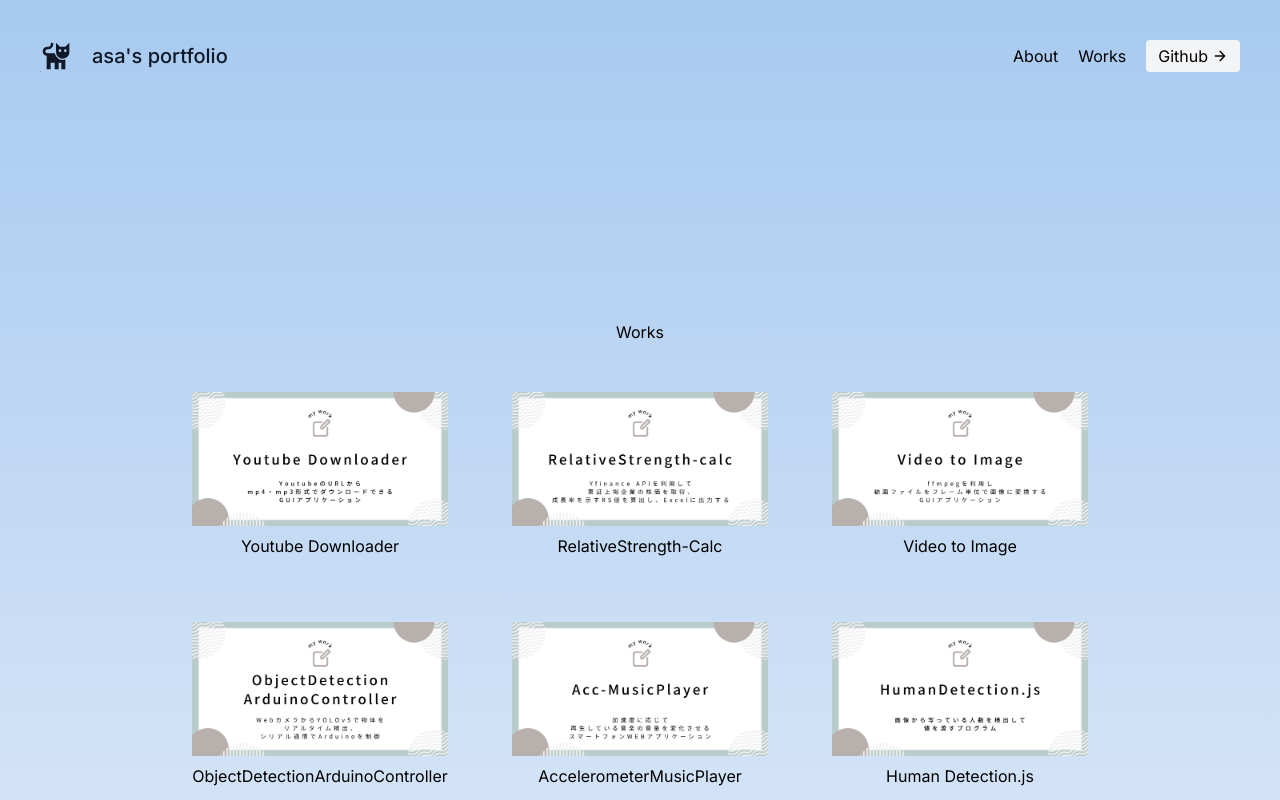
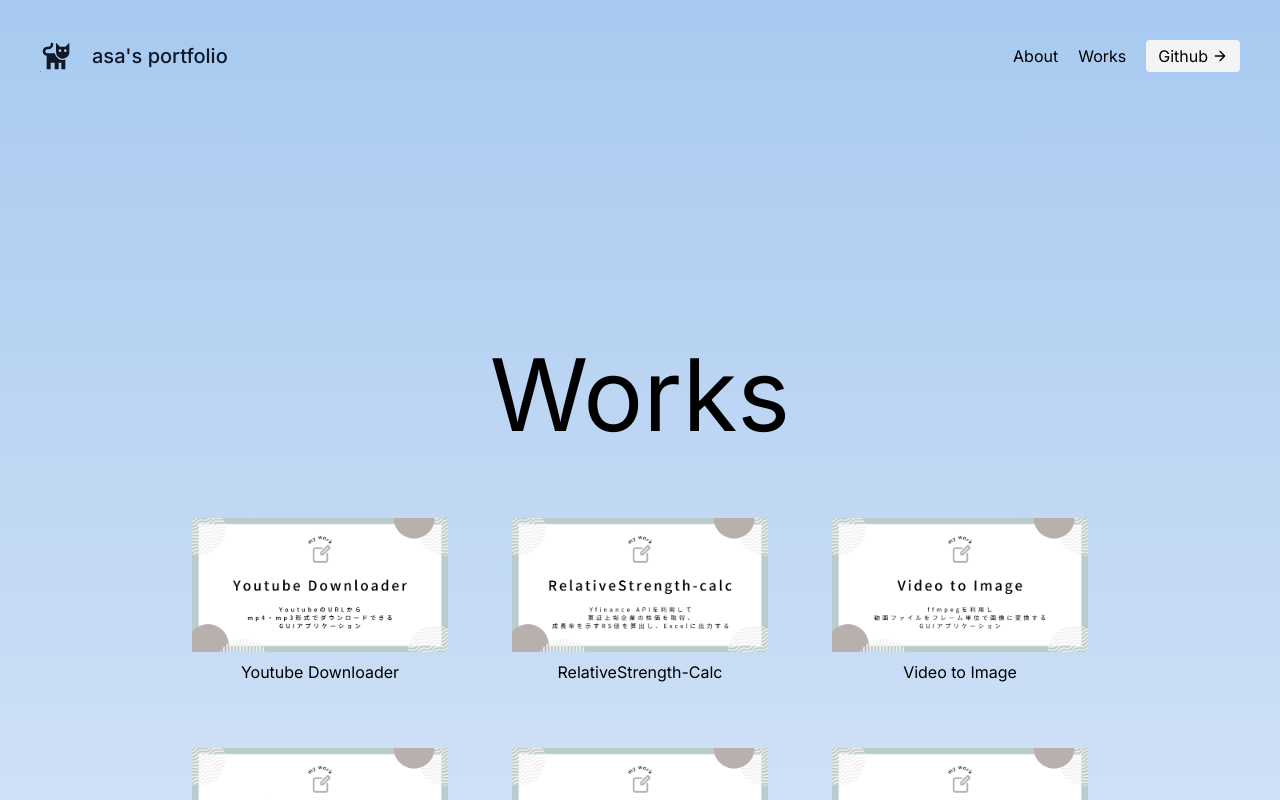
Before and after one commit to asasakk/portfolio, a Next.js app: page /works in a window 1280 px wide. Shown: the top 800 px of the page. Built offline with nearby package versions, Linux system fonts and the light colour scheme.

Commit message:
big h1 text

```diff
--- a/app/about/page.tsx
+++ b/app/about/page.tsx
@@ -6,7 +6,7 @@ export default function About() {
   return (
     <Layout>
       <main className="flex min-h-screen flex-col items-center justify-between pt-48">
-        <p>About me</p>
+        <h1 className="text-[min(13vw,100px)]">About me</h1>
       </main>
     </Layout>
   );
--- a/app/works/page.tsx
+++ b/app/works/page.tsx
@@ -59,7 +59,9 @@ export default function Works() {
   return (
     <Layout>
       <main className="flex min-h-screen flex-col items-center justify-between p-8 sm:p-12 md:p-16 lg:p-24 xl:p-48">
-        <p className="mt-16 sm:mt-20 md:mt-24 lg:mt-28 xl:mt-32">Works</p>
+        <div className="mt-16 sm:mt-20 md:mt-24 lg:mt-28 xl:mt-32">
+          <h1 className="text-[min(13vw,100px)]">Works</h1>
+        </div>
         <div className="gap-16 grid grid-cols-1 sm:grid-cols-2 lg:grid-cols-3 mt-12">
           {items.map((item) => (
             <Link href={item.link} key={item.id}>
```
